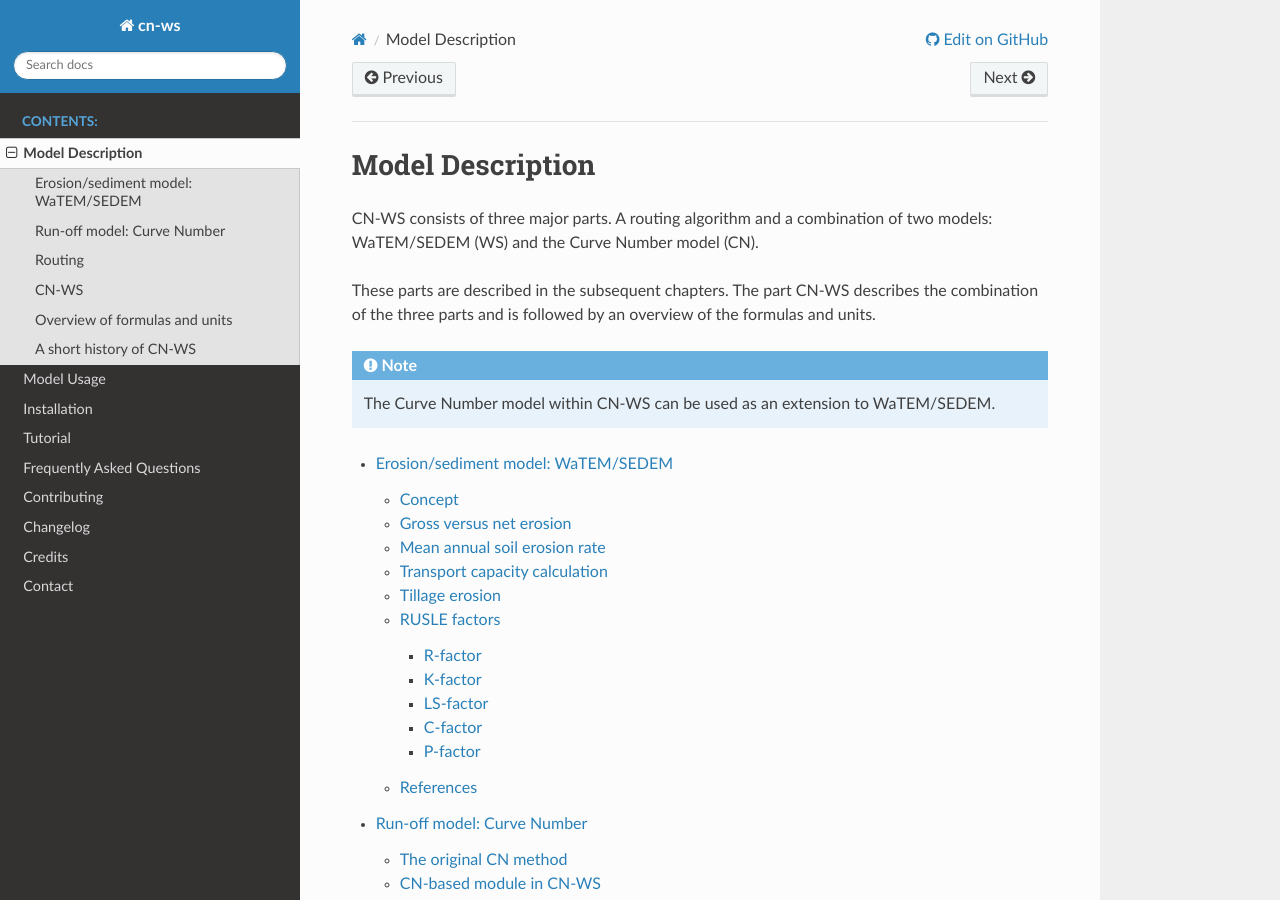
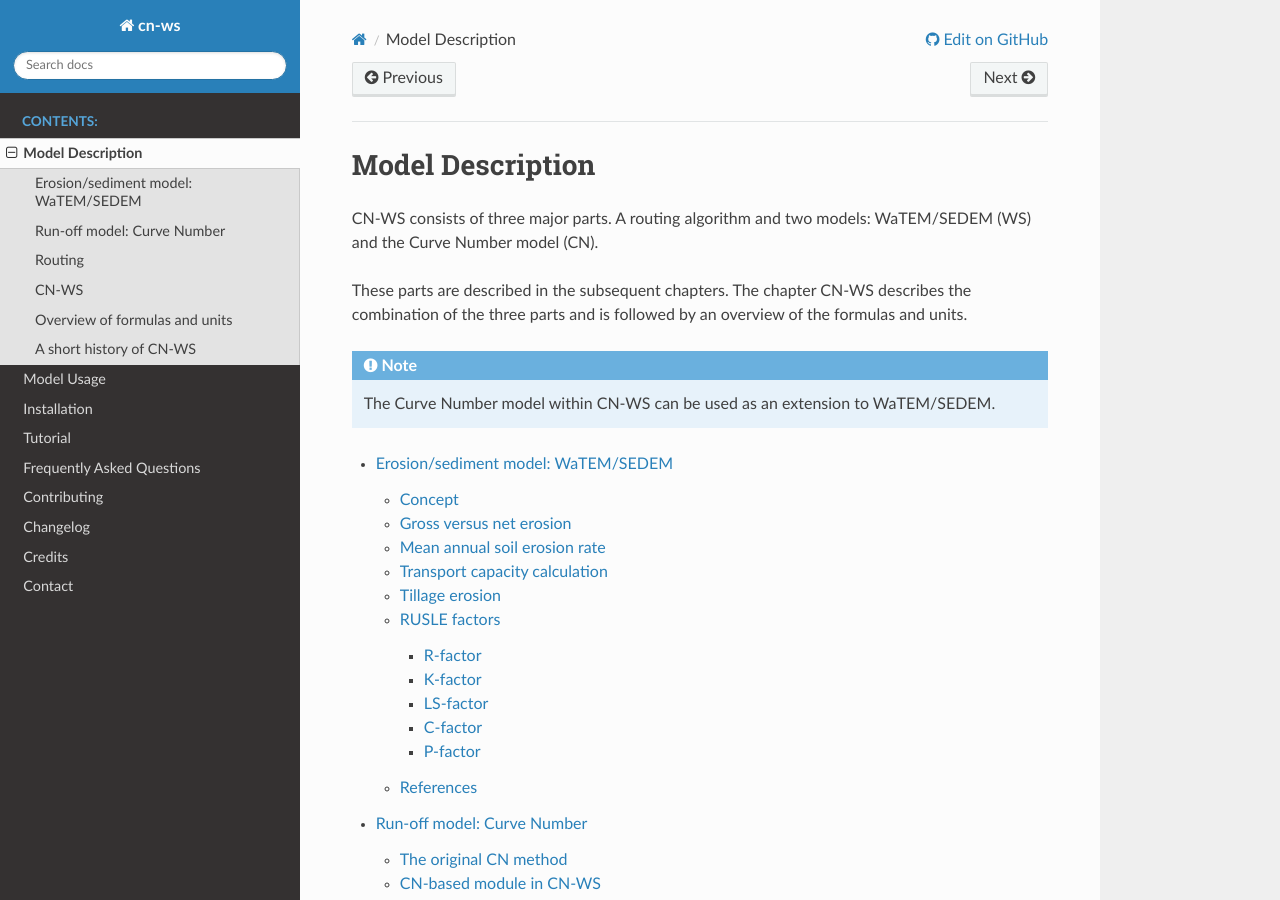
Before and after one commit to watem-sedem/watem-sedem, a Sphinx documentation site: the page built from docs/model.rst, in a window 1280 px wide and 900 px high. Built offline with Sphinx 7.4.7 and the Read the Docs theme 2.0.0, drawn with Linux system fonts in a browser that asks for light colours.

Commit message:
Update model.rst

```diff
--- a/docs/model.rst
+++ b/docs/model.rst
@@ -4,10 +4,10 @@
 Model Description
 #################
 
-CN-WS consists of three major parts. A routing algorithm and a combination of
+CN-WS consists of three major parts. A routing algorithm and
 two models: WaTEM/SEDEM (WS) and the Curve Number model (CN).
 
-These parts are described in the subsequent chapters. The part CN-WS describes the
+These parts are described in the subsequent chapters. The chapter CN-WS describes the
 combination of the three parts and is followed by an overview of the formulas
 and units.
 
```
